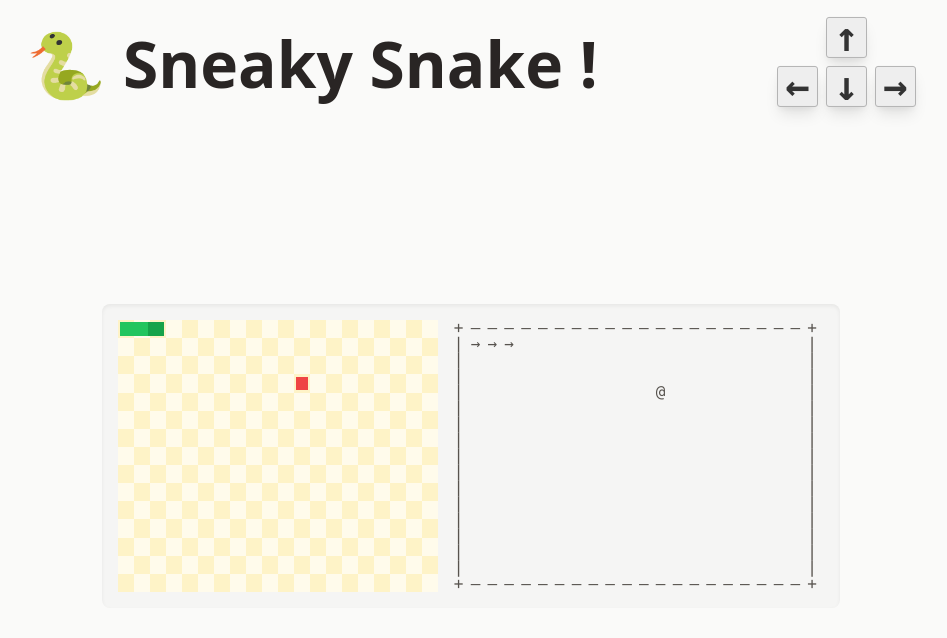
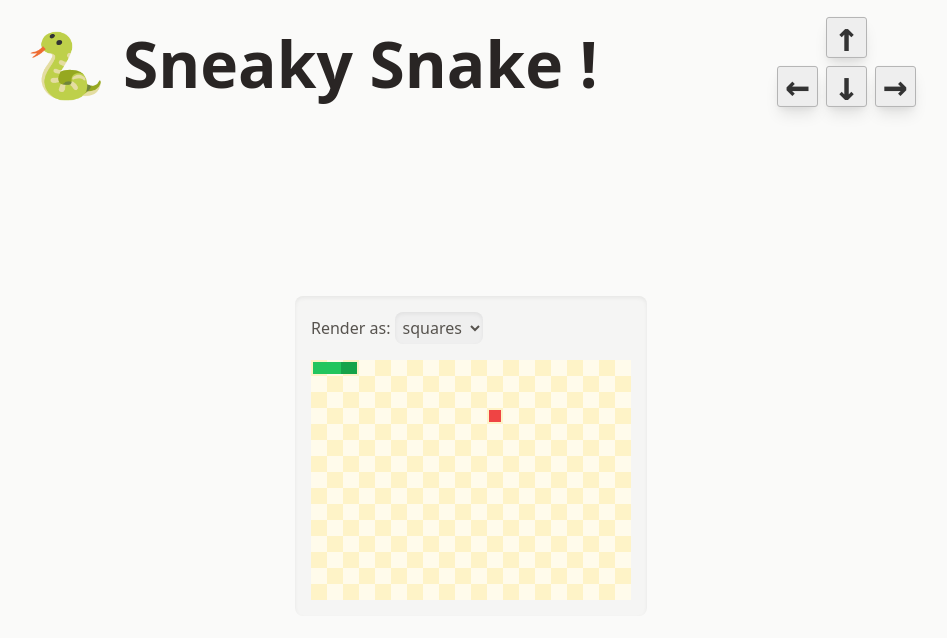
Before and after one commit to Lelectrolux/sneaky-snake, a website built with webpack: page index.html in a window 1280 px wide. Shown: the whole page, without its empty margins (169-1116 px from the left). Built offline with nearby package versions, Linux system fonts and the light colour scheme.

Commit message:
Use alpine.js in index.html

```diff
--- a/index.html
+++ b/index.html
@@ -38,9 +38,20 @@
 
     div > div {
       padding: 1rem;
+      background-color: #f5f5f4;
+      display: flex;
+      flex-direction: column;
+      gap: 1rem 0;
+    }
+
+    div > div,
+    select {
+      box-shadow: inset 0 2px 4px 0 rgba(0, 0, 0, 0.06);
       border-radius: .5rem;
-      background-color: #f5f5f4;
-      box-shadow: inset 0 2px 4px 0 rgba(0, 0, 0, 0.06);
+    }
+
+    select {
+      padding: .25rem;
     }
 
     pre {
@@ -82,29 +93,35 @@
       transform: translateY(0);
       box-shadow: rgba(0, 0, 0, 0.1) 0 1px 3px 0, rgba(0, 0, 0, 0.06) 0 1px 2px 0;
     }
-
-    .renderers {
-      display: flex;
-      gap: 0 1rem;
-    }
   </style>
+  <script src="https://unpkg.com/alpinejs" defer></script>
   <script defer src="dist/index.js"></script>
 </head>
-<body>
+<body x-data="{ value: 'squares', renderers: [] }">
 <header>
   <h1>🐍 Sneaky Snake !</h1>
 
   <nav>
-    <button style="grid-area:u" onclick="game.up()"><kbd>↑</kbd></button>
-    <button style="grid-area:l" onclick="game.left()"><kbd>←</kbd></button>
-    <button style="grid-area:d" onclick="game.down()"><kbd>↓</kbd></button>
-    <button style="grid-area:r" onclick="game.right()"><kbd>→</kbd></button>
+    <button style="grid-area:u" @click="game.up()"><kbd>↑</kbd></button>
+    <button style="grid-area:l" @click="game.left()"><kbd>←</kbd></button>
+    <button style="grid-area:d" @click="game.down()"><kbd>↓</kbd></button>
+    <button style="grid-area:r" @click="game.right()"><kbd>→</kbd></button>
   </nav>
 </header>
 <div>
-  <div class="renderers">
-    <canvas id="square"></canvas>
-    <pre id="ascii"></pre>
+  <div>
+    <label x-show="renderers.length !== 0" >
+      <span>Render as: </span>
+      <select x-model="value" @change="$el.blur()">
+        <template x-for="renderer in renderers">
+          <option :value="renderer" x-text="renderer"></option>
+        </template>
+      </select>
+    </label>
+
+    <canvas id="squares" x-init="renderers.push($el.id)" x-show="value === $el.id"></canvas>
+
+    <pre id="ascii" x-init="renderers.push($el.id)" x-show="value === $el.id"></pre>
   </div>
 </div>
 </body>
--- a/src/index.ts
+++ b/src/index.ts
@@ -4,7 +4,7 @@ import Game from './Game'
 import SquareRenderer from './SquareRenderer'
 
 let game = new Game()
-new SquareRenderer(game, <HTMLCanvasElement>document.getElementById('square'))
+new SquareRenderer(game, <HTMLCanvasElement>document.getElementById('squares'))
 new ConsoleRenderer(game)
 new AsciiRenderer(game, <HTMLPreElement>document.getElementById('ascii'))
 
```
Also changed, not shown: dist/index.js, 1 other file.
